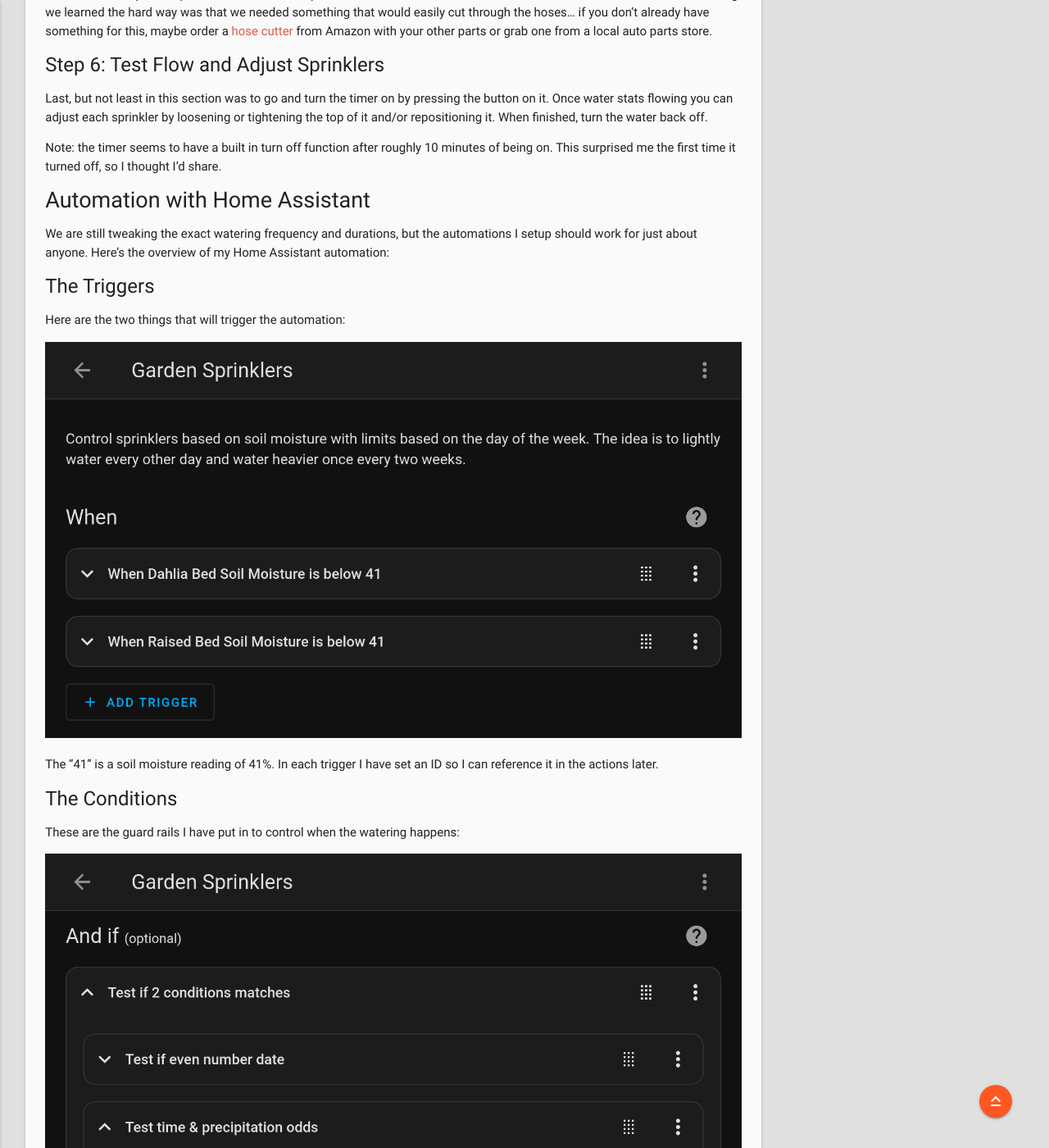
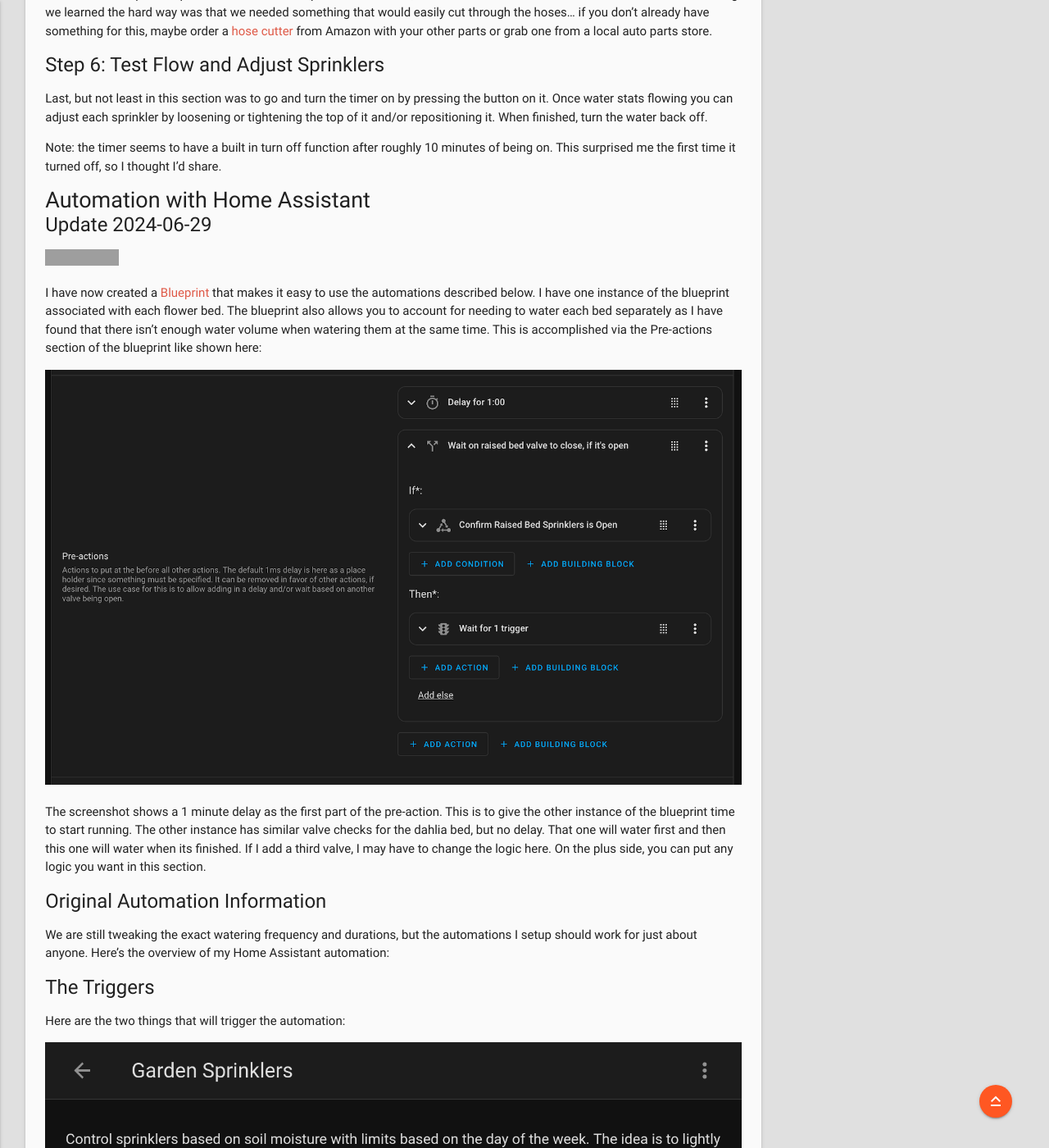
Before and after one commit to genebean/jekyll-beanbag, a Jekyll site: the page built from _posts/2024-05-01-automated-plant-watering.md, in a window 1280 px wide and 1400 px high, scrolled down 5392 px. Shown: the whole window at 82% size. Built offline with Jekyll 4.4.1, drawn with Linux system fonts in a browser that asks for light colours; nearby versions of some CDN libraries; comment, search, counter and statistics services are not loaded; some of the changed text lies outside the part shown; grey boxes are pictures that could not be loaded.

Commit message:
Add blueprint to Automated Plant Watering post

```diff
--- a/_posts/2024-05-01-automated-plant-watering.md
+++ b/_posts/2024-05-01-automated-plant-watering.md
@@ -105,6 +105,18 @@ Note: the timer seems to have a built in turn off function after roughly 10 minu
 
 ## Automation with Home Assistant
 
+### Update 2024-06-29
+
+[![Open your Home Assistant instance and show the blueprint import dialog with a specific blueprint pre-filled.](https://my.home-assistant.io/badges/blueprint_import.svg)](https://my.home-assistant.io/redirect/blueprint_import/?blueprint_url=https%3A%2F%2Fcommunity.home-assistant.io%2Ft%2Fautomated-plant-watering-v1%2F744631)
+
+I have now created a [Blueprint](https://www.home-assistant.io/docs/blueprint/) that makes it easy to use the automations described below. I have one instance of the blueprint associated with each flower bed. The blueprint also allows you to account for needing to water each bed separately as I have found that there isn't enough water volume when watering them at the same time. This is accomplished via the Pre-actions section of the blueprint like shown here:
+
+![Screenshot of pre-actions in blueprint](/assets/images/posts/2024-06-29-blueprint-pre-actions.png)
+
+The screenshot shows a 1 minute delay as the first part of the pre-action. This is to give the other instance of the blueprint time to start running. The other instance has similar valve checks for the dahlia bed, but no delay. That one will water first and then this one will water when its finished. If I add a third valve, I may have to change the logic here. On the plus side, you can put any logic you want in this section.
+
+### Original Automation Information
+
 We are still tweaking the exact watering frequency and durations, but the automations I setup should work for just about anyone. Here's the overview of my Home Assistant automation:
 
 ### The Triggers
@@ -168,6 +180,8 @@ The 10 hour range mentioned just above covers the 7am hour through the 4pm hour.
 
 The code for all of this is too much to include in a blog post, so I've posted it all to GitHub at [github.com/genebean/home-assistant-examples/tree/main/automated-plant-watering](https://github.com/genebean/home-assistant-examples/tree/main/automated-plant-watering)
 
+Do be sure to see the update above where I converted most of this into a blueprint.
+
 ## Closing
 
 This has been exciting to setup! I am really looking forward to seeing how it works this year, and maybe expanding the setup to cover a few more areas. One idea I have for the future is to use one of these timers on a rain barrel for some plants that are a little farther from my house... if that happens I'll try to remember to post about it too.
```
Also changed, not shown: assets/images/posts/2024-06-29-blueprint-pre-actions.png (added).
